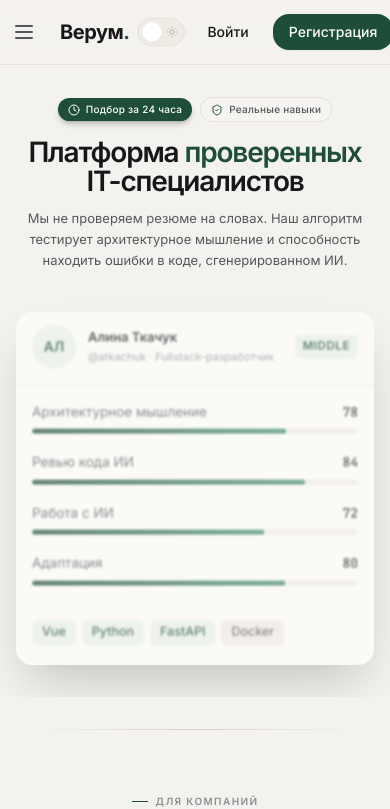
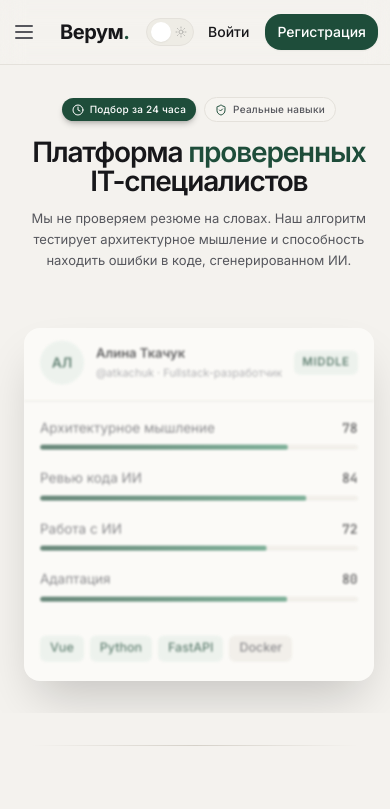
Before and after one commit to CamelCase404/Verum, a React (Vite) app in the folder verum/: page / in a window 390 px wide. Shown: the top 809 px of the page. Built offline with nearby package versions, Linux system fonts and the light colour scheme.

Commit message:
Full mobile responsiveness fix: grids, paddings, text sizes

```diff
--- a/verum/src/components/layout/Nav.tsx
+++ b/verum/src/components/layout/Nav.tsx
@@ -98,10 +98,10 @@ export function Nav() {
             </div>
           ) : (
             <div className="flex items-center gap-2">
-              <Link to="/login" className="px-4 py-2 text-sm font-medium hover:text-accent transition-colors">
+              <Link to="/login" className="px-2 md:px-4 py-2 text-sm font-medium hover:text-accent transition-colors text-center">
                 Войти
               </Link>
-              <Link to="/register" className="px-4 py-2 rounded-lg bg-accent text-white text-sm font-medium hover:bg-accent-2 transition-colors shadow-sm">
+              <Link to="/register" className="px-3 py-2 md:px-4 rounded-lg bg-accent text-white text-sm font-medium hover:bg-accent-2 transition-colors shadow-sm text-center">
                 Регистрация
               </Link>
             </div>
--- a/verum/src/components/sections/Hero.tsx
+++ b/verum/src/components/sections/Hero.tsx
@@ -47,7 +47,7 @@ export function Hero() {
 
             <div className="max-w-[1280px] mx-auto px-4 md:px-6 relative">
                 <div className="grid lg:grid-cols-[1.05fr_0.95fr] gap-6 md:gap-12 lg:gap-[72px] items-center">
-                    <div className="text-center lg:text-left">
+                    <div className="text-center lg:text-left px-2 md:px-0">
                         <motion.div
                             initial={{ opacity: 0, y: 20 }}
                             animate={{ opacity: 1, y: 0 }}
@@ -106,7 +106,7 @@ export function Hero() {
                         initial={{ opacity: 0, x: 50, scale: 0.95 }}
                         animate={{ opacity: 1, x: 0, scale: 1 }}
                         transition={{ duration: 0.9, delay: 0.3, ease: EASE }}
-                        className="relative max-w-[100%] mx-auto w-full lg:w-auto mt-4 lg:mt-0"
+                        className="relative max-w-full mx-auto w-full lg:w-auto mt-8 lg:mt-0 px-2 md:px-0"
                     >
                         {/* Внутренний контейнер для бесконечной левитации */}
                         <motion.div
--- a/verum/src/pages/AdminDashboard.tsx
+++ b/verum/src/pages/AdminDashboard.tsx
@@ -54,7 +54,7 @@ export function AdminDashboard() {
   if (loading) return <div className="p-10 text-center">Загрузка...</div>;
 
   return (
-    <div className="max-w-4xl mx-auto px-4 py-10">
+    <div className="max-w-4xl mx-auto px-3 md:px-4 py-6 md:py-10">
       <h1 className="text-3xl font-semibold mb-8 flex items-center gap-2">
         <ShieldCheck className="text-accent" /> Панель модератора
       </h1>
@@ -95,7 +95,7 @@ export function AdminDashboard() {
 
               {/* ИСТОРИЯ ЧАТА */}
               {p.chat_history && p.chat_history.length > 0 && (
-                <div className="bg-surface-2 border border-line rounded-xl overflow-hidden flex flex-col max-h-[400px]">
+                <div className="bg-surface-2 border border-line rounded-xl overflow-hidden flex flex-col max-h-[250px] md:max-h-[400px]">
                   {/* Заголовок ВНЕ зоны скролла */}
                   <div className="px-4 py-3 text-[11px] font-semibold text-ink-3 uppercase tracking-wider border-b border-line bg-surface-2 shrink-0">
                     История диалога
--- a/verum/src/pages/dashboard/CompanyDashboard.tsx
+++ b/verum/src/pages/dashboard/CompanyDashboard.tsx
@@ -168,7 +168,7 @@ export function CompanyDashboard({
         placeholder,
         icon: Icon,
     }: any) => (
-        <div className="relative flex-1 sm:flex-none">
+        <div className="relative w-full sm:w-auto flex-1 sm:flex-none">
             <button
                 onClick={() => setOpen(!open)}
                 className="w-full bg-surface-2 border border-line text-sm text-ink rounded-lg px-3 py-2 outline-none flex items-center justify-between gap-2 hover:bg-surface-3 transition-colors min-w-[130px]"
@@ -229,7 +229,7 @@ export function CompanyDashboard({
     );
 
     return (
-        <div className="max-w-[1280px] mx-auto px-4 md:px-8 py-6 md:py-10 relative">
+        <div className="max-w-[1280px] mx-auto px-3 md:px-8 py-4 md:py-10 relative">
             <div className="flex flex-col md:flex-row justify-between items-start md:items-end gap-4 md:gap-6 mb-6 md:mb-10">
                 <div>
                     <h1 className="text-2xl md:text-4xl font-semibold tracking-tight mb-1 md:mb-2">
@@ -431,7 +431,7 @@ export function CompanyDashboard({
                                     <div className="flex flex-wrap items-center gap-2 w-full">
                                         {/* ВЫБОР ВАКАНСИИ */}
                                         {jobs.length > 0 && (
-                                            <div className="relative flex-1 sm:flex-none">
+                                            <div className="relative w-full sm:w-auto flex-1 sm:flex-none">
                                                 <button
                                                     onClick={() => {
                                                         setOpenJob(!openJob);
--- a/verum/src/pages/dashboard/DeveloperDashboard.tsx
+++ b/verum/src/pages/dashboard/DeveloperDashboard.tsx
@@ -103,7 +103,7 @@ export function DeveloperDashboard({ backendUser, onRefresh }: { backendUser: an
   };
 
   return (
-    <div className="max-w-[1280px] mx-auto px-4 md:px-8 py-6 md:py-10 relative">
+    <div className="max-w-[1280px] mx-auto px-3 md:px-8 py-4 md:py-10 relative">
       <div className="flex flex-col md:flex-row justify-between items-start md:items-end gap-4 md:gap-6 mb-6 md:mb-10">
         <div>
           <h1 className="text-2xl md:text-4xl font-semibold tracking-tight mb-1 md:mb-2">Личный кабинет</h1>
@@ -157,7 +157,7 @@ export function DeveloperDashboard({ backendUser, onRefresh }: { backendUser: an
             {/* ЕДИНАЯ КРАСИВАЯ КАРТОЧКА НАВЫКОВ */}
             {isTested && (
               <div className="bg-surface-2 border border-line rounded-xl overflow-hidden shadow-sm mb-6">
-                <div className="grid grid-cols-2 divide-x divide-line border-b border-line">
+                <div className="grid grid-cols-1 sm:grid-cols-2 divide-y sm:divide-y-0 sm:divide-x divide-line border-b border-line">
                   <div className="p-4 flex flex-col justify-center">
                     <div className="text-[11px] uppercase tracking-wider text-ink-3 font-semibold mb-1 flex items-center gap-1.5">
                       <ShieldCheck size={14} className="text-accent" /> Уровень
```
Also changed, not shown: 1 other file (tests, documents, lock files or other folders).
